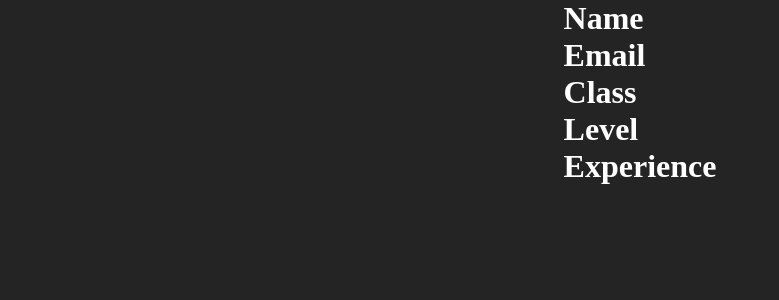
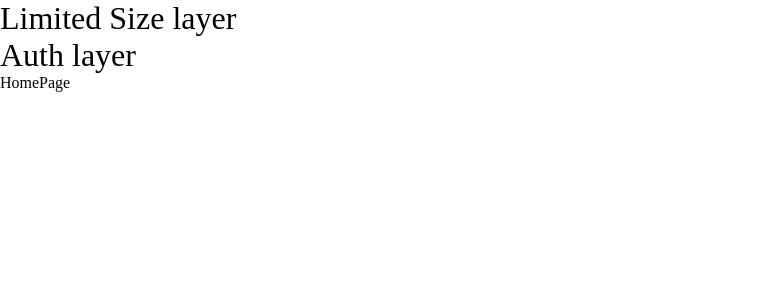
Before and after one commit to kidmortal/poring-adventure, a React (Vite) app: page / in a window 1280 px wide. Shown: the top 300 px of the page, without its empty margins (0-779 px from the left). Built offline with nearby package versions, Linux system fonts and the light colour scheme; no server answers.

Commit message:
add firebase

```diff
--- a/package.json
+++ b/package.json
@@ -11,8 +11,10 @@
   },
   "dependencies": {
     "axios": "^1.6.7",
+    "firebase": "^10.8.1",
     "react": "^18.2.0",
     "react-dom": "^18.2.0",
+    "react-router-dom": "^6.22.2",
     "sass": "^1.71.1"
   },
   "devDependencies": {
--- /dev/null
+++ b/src/components/GoogeLoginButton/style.module.scss
@@ -0,0 +1,6 @@
+.container {
+  display: flex;
+  flex-direction: column;
+  justify-content: center;
+  align-items: center;
+}
--- /dev/null
+++ b/src/layout/Auth/index.tsx
@@ -0,0 +1,10 @@
+import { Outlet } from "react-router-dom";
+
+export function AuthLayout() {
+  return (
+    <div>
+      <h1>Auth layer</h1>
+      <Outlet />
+    </div>
+  );
+}
--- /dev/null
+++ b/src/layout/LimitedSize/index.tsx
@@ -0,0 +1,10 @@
+import { Outlet } from "react-router-dom";
+
+export function LimitedSizeLayout() {
+  return (
+    <div>
+      <h1>Limited Size layer</h1>
+      <Outlet />
+    </div>
+  );
+}
--- a/src/main.tsx
+++ b/src/main.tsx
@@ -1,5 +1,26 @@
-import ReactDOM from "react-dom/client";
-import App from "./App.tsx";
+import * as React from "react";
+import * as ReactDOM from "react-dom/client";
+import { BrowserRouter, Route, Routes } from "react-router-dom";
+import "./firebase.ts";
 import "./styles/global.scss";
+import { HomePage } from "./pages/home/index.tsx";
+import { LimitedSizeLayout } from "./layout/LimitedSize/index.tsx";
+import { LoginPage } from "./pages/login/index.tsx";
+import { AuthLayout } from "./layout/Auth/index.tsx";
 
-ReactDOM.createRoot(document.getElementById("root")!).render(<App />);
+const router = (
+  <BrowserRouter>
+    <Routes>
+      <Route element={<LimitedSizeLayout />}>
+        <Route element={<AuthLayout />}>
+          <Route path="/" element={<HomePage />} />
+          <Route path="/login" element={<LoginPage />} />
+        </Route>
+      </Route>
+    </Routes>
+  </BrowserRouter>
+);
+
+ReactDOM.createRoot(document.getElementById("root")!).render(
+  <React.StrictMode>{router}</React.StrictMode>
+);
--- /dev/null
+++ b/src/pages/home/index.tsx
@@ -0,0 +1,3 @@
+export function HomePage() {
+  return <div>HomePage</div>;
+}
--- /dev/null
+++ b/src/pages/login/index.tsx
@@ -0,0 +1,3 @@
+export function LoginPage() {
+  return <div>LoginPage</div>;
+}
```
Also changed, not shown: src/components/GoogeLoginButton/index.tsx (added, +37 -0 lines), 1 other file (tests, documents, lock files or other folders).
